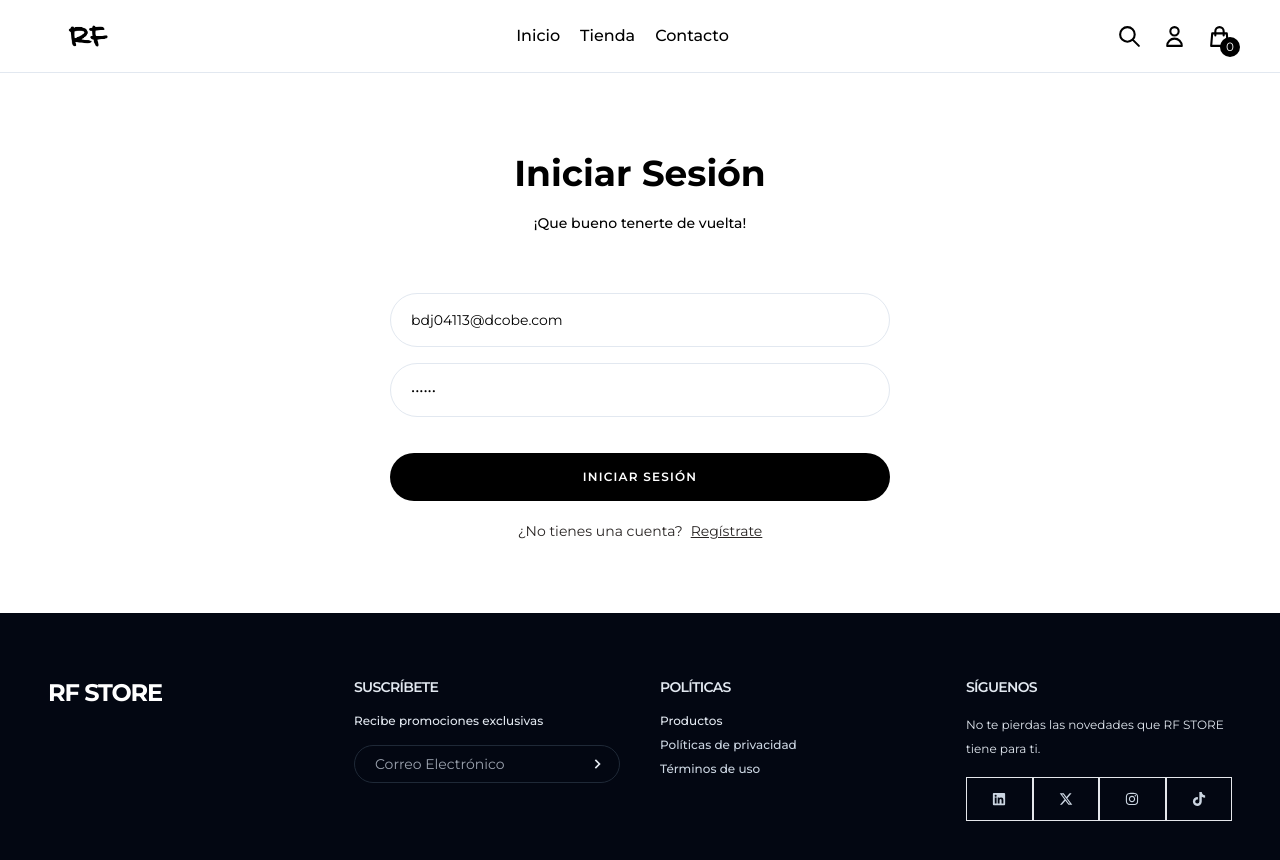
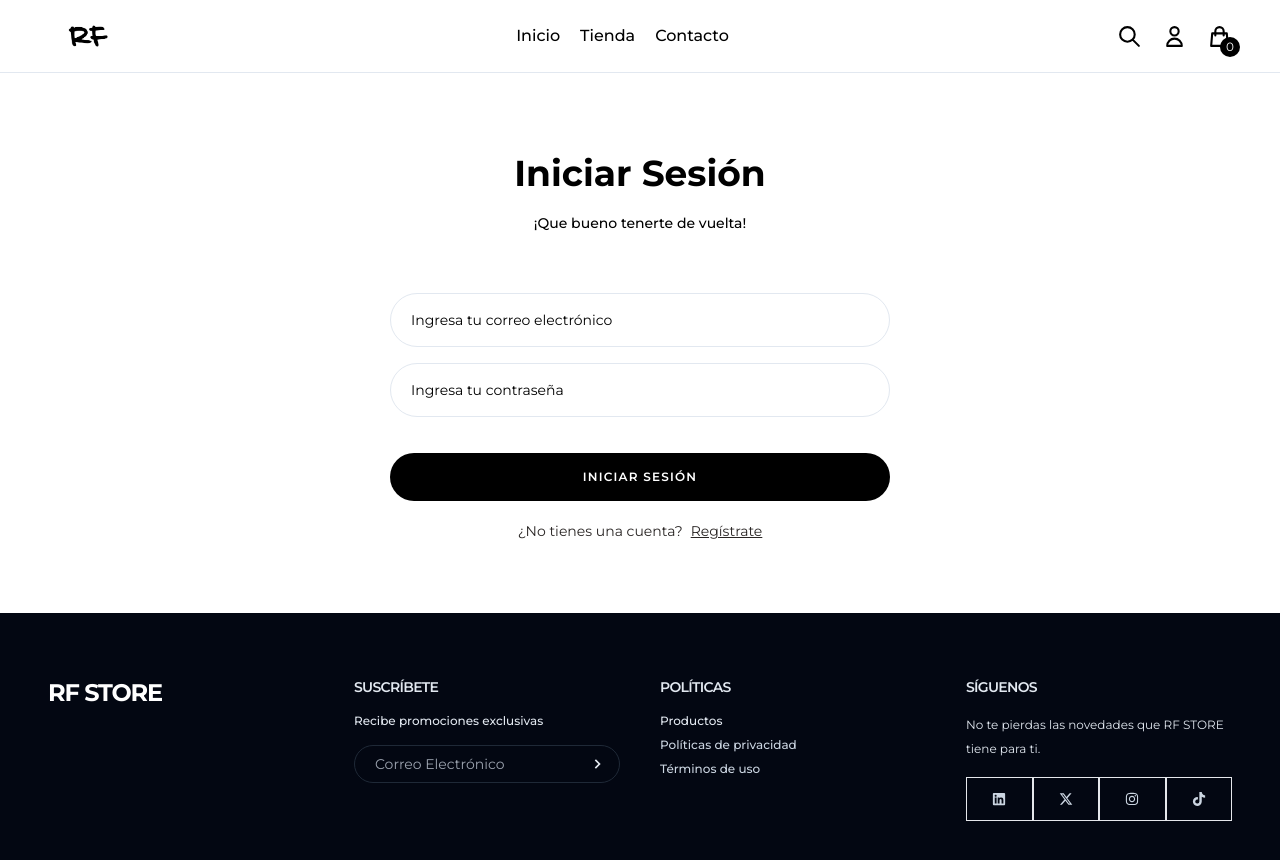
Before and after one commit to hglabs-uy/rfstore, a React (Vite) app: page /login in a window 1280 px wide. Shown: the top 860 px of the page. Built offline with nearby package versions, Linux system fonts and the light colour scheme; no server answers.

Commit message:
arreglo de login

```diff
--- a/src/pages/LoginPage.tsx
+++ b/src/pages/LoginPage.tsx
@@ -5,8 +5,8 @@ import { useLogin, useUser } from '../hooks';
 import { Loader } from '../components/shared/Loader';
 
 export const LoginPage = () => {
-	const [email, setEmail] = useState('bdj04113@dcobe.com');
-	const [password, setPassword] = useState('Abc123');
+	const [email, setEmail] = useState('');
+	const [password, setPassword] = useState('');
 
 	const { mutate, isPending } = useLogin();
 	const { session, isLoading } = useUser();
@@ -22,7 +22,7 @@ export const LoginPage = () => {
 	if (session) return <Navigate to='/' />;
 
 	return (
-		<div className='h-full flex flex-col items-center mt-12 gap-5'>
+		<div className='flex flex-col items-center h-full gap-5 mt-12'>
 			<h1 className='text-4xl font-bold capitalize'>
 				Iniciar sesión
 			</h1>
@@ -32,7 +32,7 @@ export const LoginPage = () => {
 			</p>
 
 			{isPending ? (
-				<div className='w-full h-full flex justify-center mt-20'>
+				<div className='flex justify-center w-full h-full mt-20'>
 					<LuLoader2 className='animate-spin' size={60} />
 				</div>
 			) : (
@@ -44,7 +44,7 @@ export const LoginPage = () => {
 						<input
 							type='email'
 							placeholder='Ingresa tu correo electrónico'
-							className='border border-slate-200 text-black px-5 py-4 placeholder:text-black text-sm rounded-full w-full'
+							className='w-full px-5 py-4 text-sm text-black border rounded-full border-slate-200 placeholder:text-black'
 							value={email}
 							onChange={e => setEmail(e.target.value)}
 						/>
@@ -52,19 +52,19 @@ export const LoginPage = () => {
 						<input
 							type='password'
 							placeholder='Ingresa tu contraseña'
-							className='border border-slate-200 text-black px-5 py-4 placeholder:text-black text-sm rounded-full w-full'
+							className='w-full px-5 py-4 text-sm text-black border rounded-full border-slate-200 placeholder:text-black'
 							value={password}
 							onChange={e => setPassword(e.target.value)}
 						/>
 
-						<button className='bg-black text-white uppercase font-semibold tracking-widest text-xs py-4 rounded-full mt-5 w-full'>
+						<button className='w-full py-4 mt-5 text-xs font-semibold tracking-widest text-white uppercase bg-black rounded-full'>
 							Iniciar sesión
 						</button>
 					</form>
 
 					<p className='text-sm text-stone-800'>
 						¿No tienes una cuenta?
-						<Link to='/registro' className='underline ml-2'>
+						<Link to='/registro' className='ml-2 underline'>
 							Regístrate
 						</Link>
 					</p>
--- a/src/pages/RegisterPage.tsx
+++ b/src/pages/RegisterPage.tsx
@@ -38,7 +38,7 @@ export const RegisterPage = () => {
 	if (session) return <Navigate to='/' />;
 
 	return (
-		<div className='h-full flex flex-col items-center mt-12 gap-5'>
+		<div className='flex flex-col items-center h-full gap-5 mt-12'>
 			<h1 className='text-4xl font-bold capitalize'>Regístrate</h1>
 
 			<p className='text-sm font-medium'>
@@ -46,7 +46,7 @@ export const RegisterPage = () => {
 			</p>
 
 			{isPending ? (
-				<div className='w-full h-full flex justify-center mt-20'>
+				<div className='flex justify-center w-full h-full mt-20'>
 					<LuLoader2 className='animate-spin' size={60} />
 				</div>
 			) : (
@@ -58,7 +58,7 @@ export const RegisterPage = () => {
 						<input
 							type='text'
 							placeholder='Nombre Completo'
-							className='border border-slate-200 text-black px-5 py-4 placeholder:text-black text-sm rounded-full w-full'
+							className='w-full px-5 py-4 text-sm text-black border rounded-full border-slate-200 placeholder:text-black'
 							{...register('fullName')}
 						/>
 						{errors.fullName && (
@@ -70,7 +70,7 @@ export const RegisterPage = () => {
 						<input
 							type='text'
 							placeholder='Celular'
-							className='border border-slate-200 text-black px-5 py-4 placeholder:text-black text-sm rounded-full w-full'
+							className='w-full px-5 py-4 text-sm text-black border rounded-full border-slate-200 placeholder:text-black'
 							{...register('phone')}
 						/>
 						{errors.phone && (
@@ -80,7 +80,7 @@ export const RegisterPage = () => {
 						<input
 							type='email'
 							placeholder='Ingresa tu correo electrónico'
-							className='border border-slate-200 text-black px-5 py-4 placeholder:text-black text-sm rounded-full w-full'
+							className='w-full px-5 py-4 text-sm text-black border rounded-full border-slate-200 placeholder:text-black'
 							{...register('email')}
 						/>
 						{errors.email && (
@@ -90,7 +90,7 @@ export const RegisterPage = () => {
 						<input
 							type='password'
 							placeholder='Ingresa tu contraseña'
-							className='border border-slate-200 text-black px-5 py-4 placeholder:text-black text-sm rounded-full w-full'
+							className='w-full px-5 py-4 text-sm text-black border rounded-full border-slate-200 placeholder:text-black'
 							{...register('password')}
 						/>
 						{errors.password && (
@@ -99,14 +99,14 @@ export const RegisterPage = () => {
 							</p>
 						)}
 
-						<button className='bg-black text-white uppercase font-semibold tracking-widest text-xs py-4 rounded-full mt-5 w-full'>
+						<button className='w-full py-4 mt-5 text-xs font-semibold tracking-widest text-white uppercase bg-black rounded-full'>
 							Registrarme
 						</button>
 					</form>
 
 					<p className='text-sm text-stone-800'>
 						¿Ya tienes una cuenta?
-						<Link to='/registro' className='underline ml-2'>
+						<Link to='/login' className='ml-2 underline'>
 							Inicia sesión
 						</Link>
 					</p>
```
